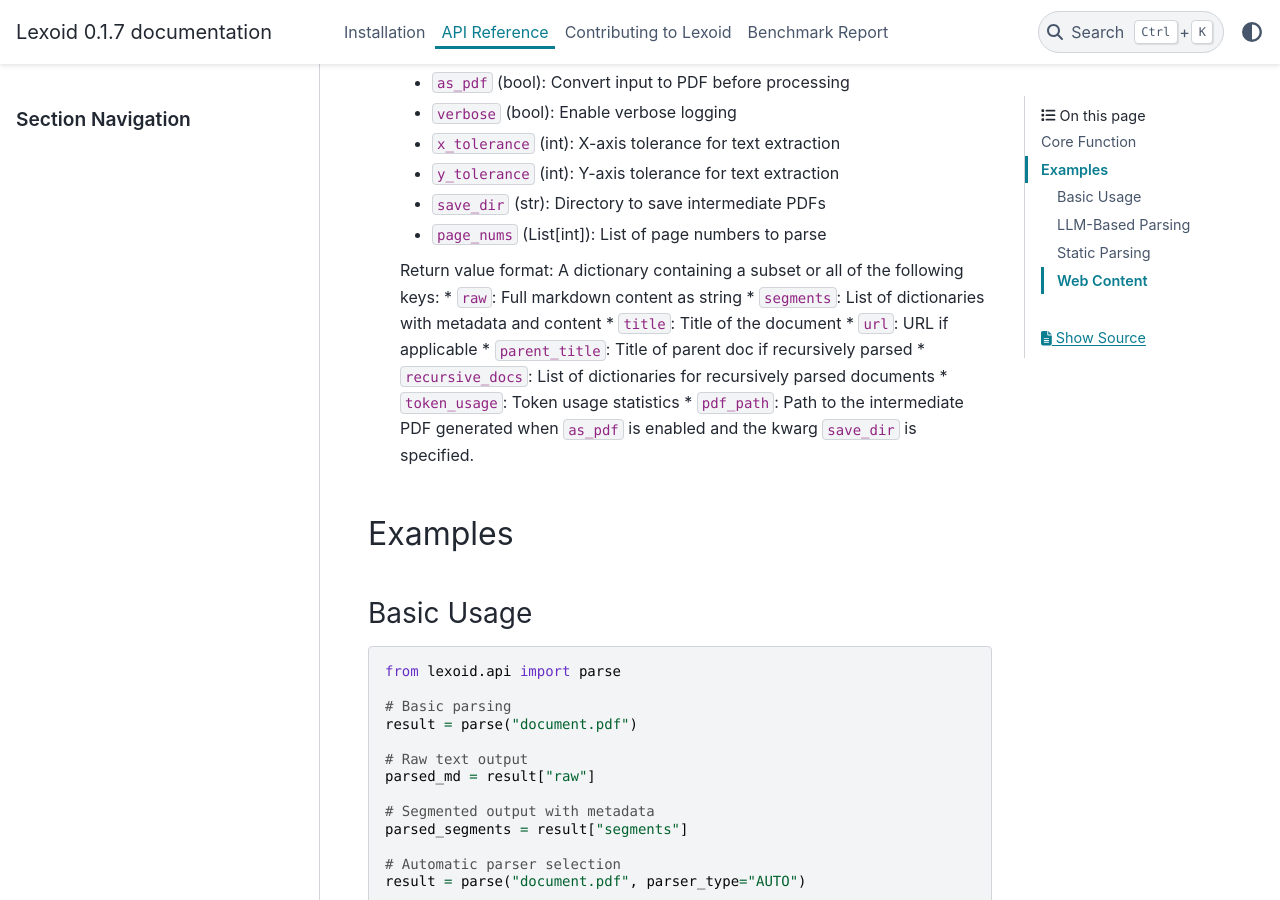
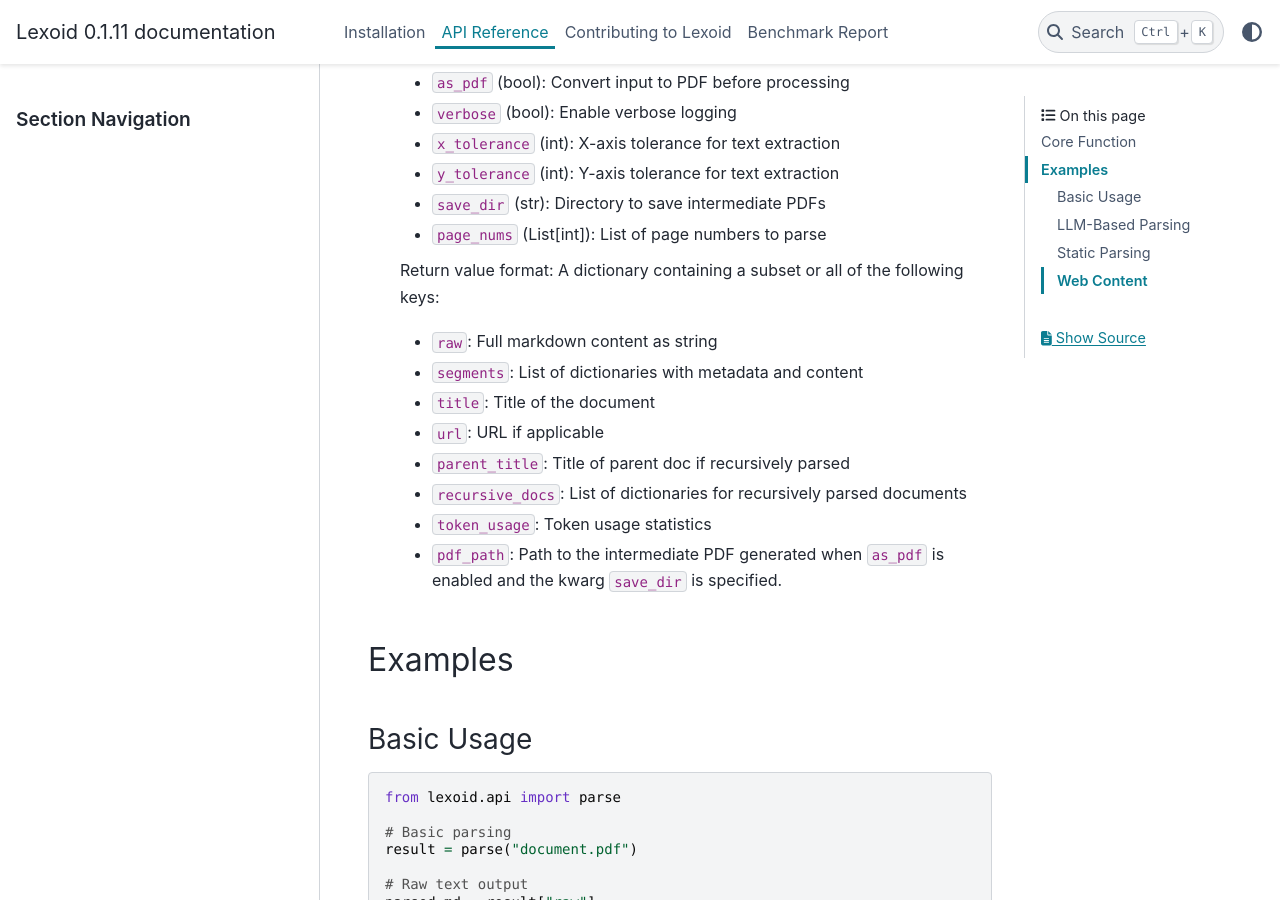
Before and after one commit to oidlabs-com/Lexoid, a Sphinx documentation site: the page built from docs/api.rst, in a window 1280 px wide and 900 px high, scrolled down 907 px. Built offline with Sphinx 7.4.7 and the PyData theme 0.15.4, drawn with Linux system fonts in a browser that asks for light colours.

Commit message:
Update docs version

```diff
--- a/docs/api.rst
+++ b/docs/api.rst
@@ -33,6 +33,7 @@
 
    Return value format:
    A dictionary containing a subset or all of the following keys:
+
    *  ``raw``: Full markdown content as string
    * ``segments``: List of dictionaries with metadata and content
    * ``title``: Title of the document
--- a/docs/conf.py
+++ b/docs/conf.py
@@ -9,7 +9,7 @@
 project = "Lexoid"
 copyright = "2025, Lexoid Contributors"
 author = "Lexoid Contributors"
-release = "0.1.7"
+release = "0.1.11"
 
 # -- General configuration ---------------------------------------------------
 # https://www.sphinx-doc.org/en/master/usage/configuration.html#general-configuration
```
